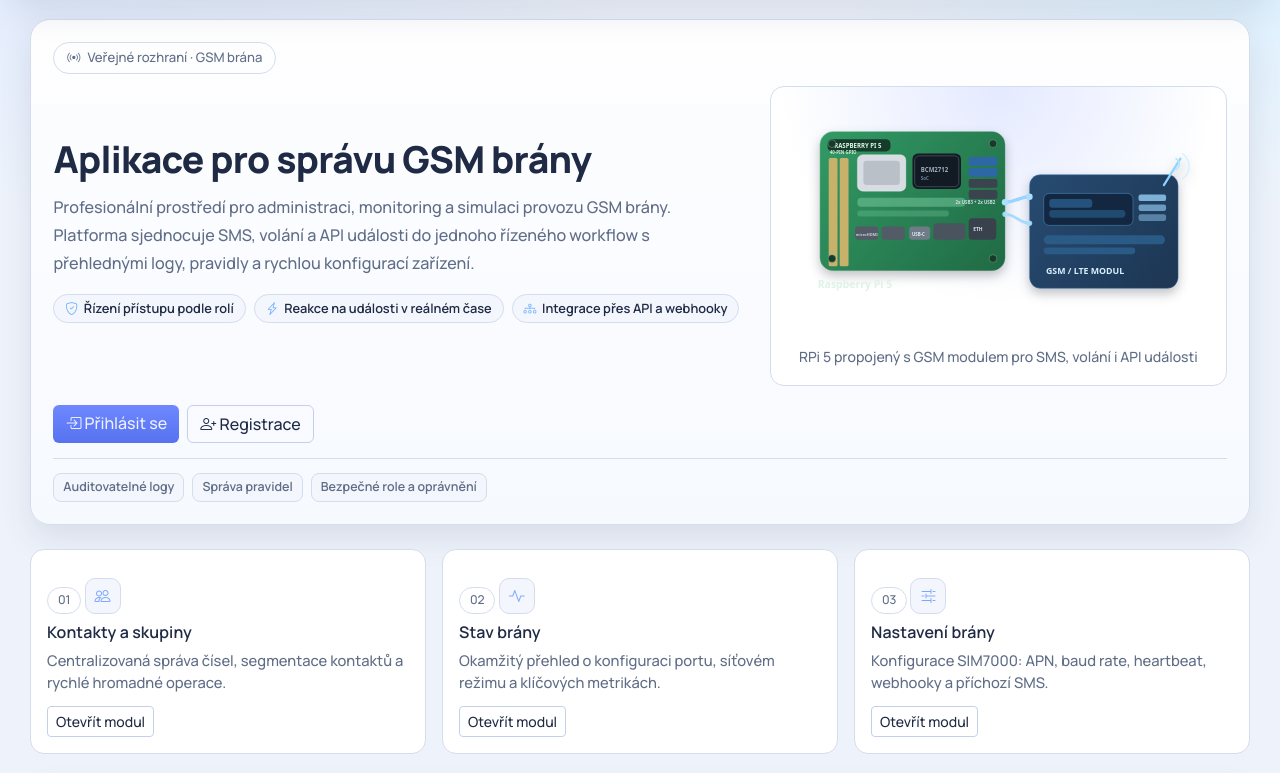
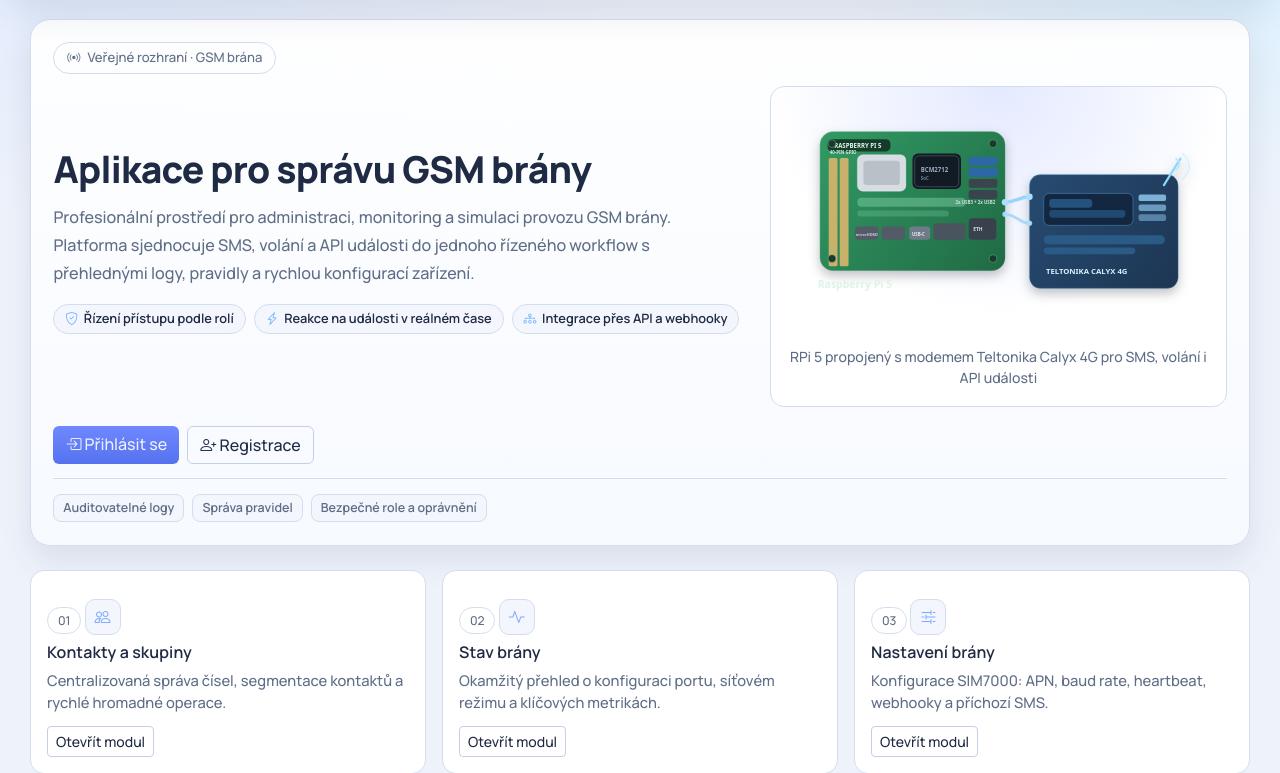
Before and after one commit to denyduck/gsm_gate, a Django app: page / in a window 1280 px wide. Shown: the part 93-866 px from the top of the page. Run offline with Django 5.2, Linux system fonts and the light colour scheme; some libraries are stand-ins or nearby versions.

Commit message:
fix: label homepage hero image as Teltonika Calyx, not generic GSM module
The illustration and caption said "GSM / LTE MODUL" - update both to
name the actual hardware in production.

```diff
--- a/django_app/templates/home.html
+++ b/django_app/templates/home.html
@@ -25,7 +25,7 @@
 
                 <aside class="hero-visual" aria-hidden="true">
                     <img src="{% static 'gsm_gate/images/rpi5-gsm-vector.svg' %}" alt="" class="hero-rpi-image">
-                    <p class="hero-visual-note">RPi 5 propojený s GSM modulem pro SMS, volání i API události</p>
+                    <p class="hero-visual-note">RPi 5 propojený s modemem Teltonika Calyx 4G pro SMS, volání i API události</p>
                 </aside>
             </div>
 
```
Also changed, not shown: django_app/static/gsm_gate/images/rpi5-gsm-vector.svg.
